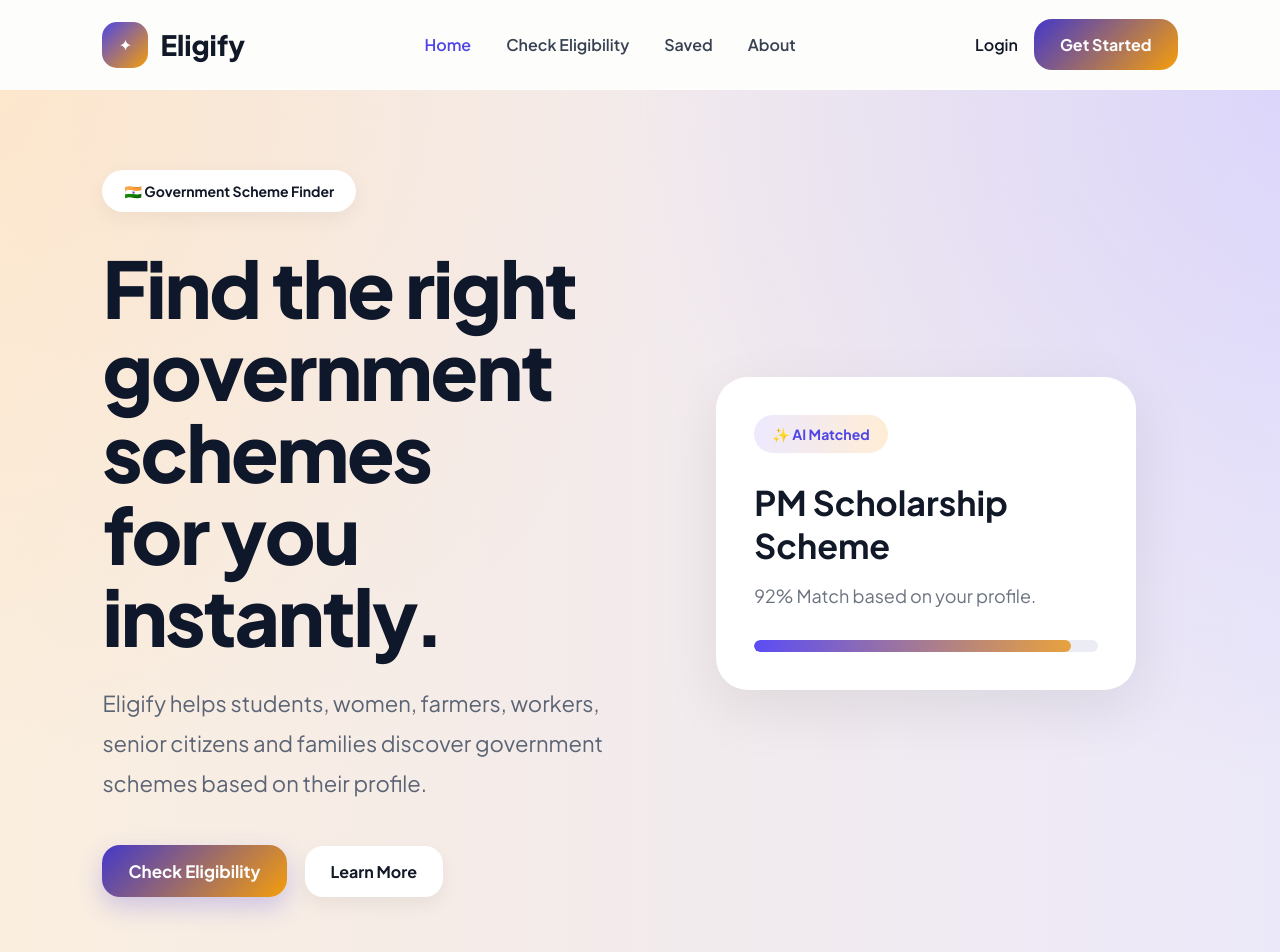
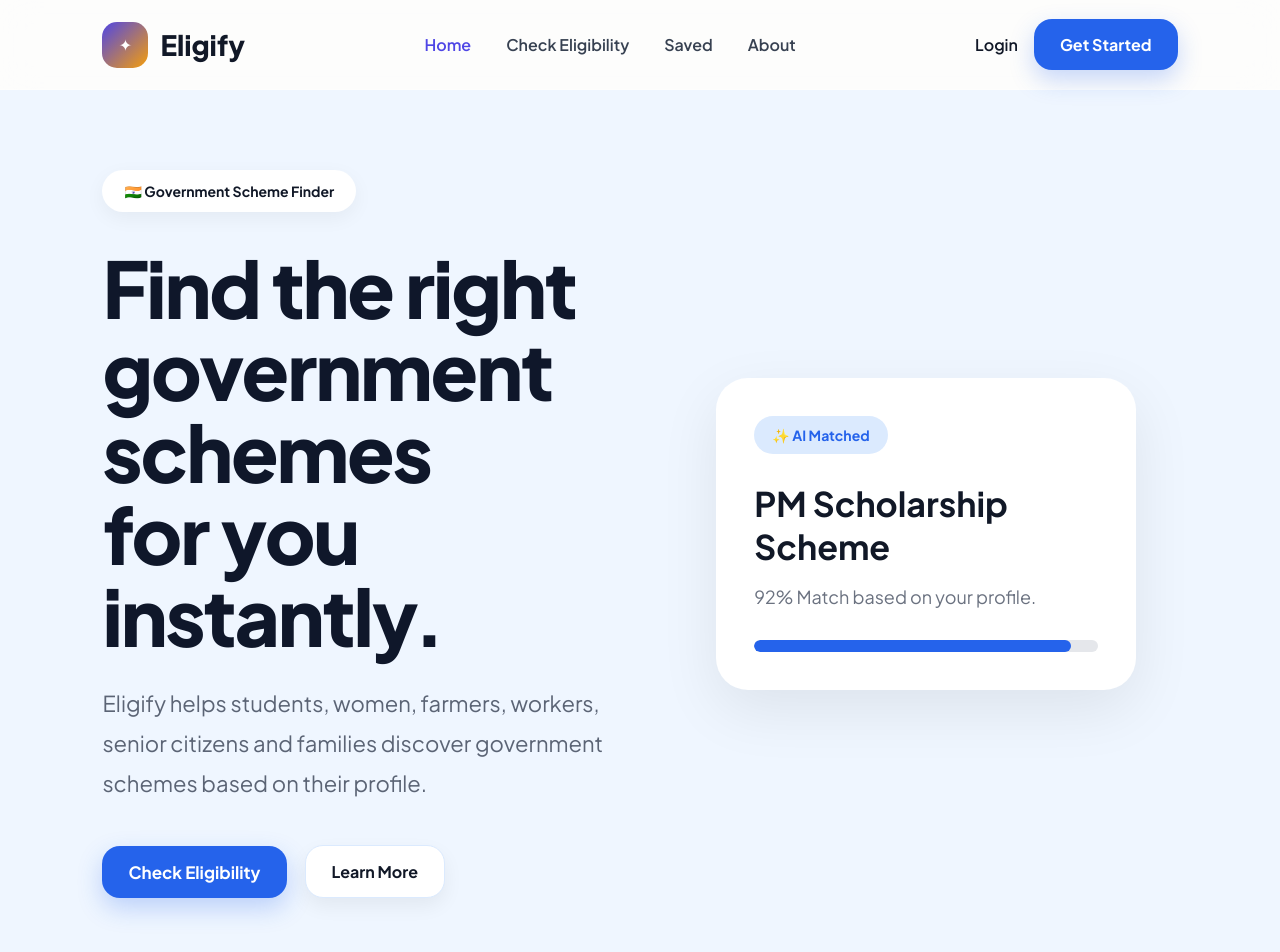
Before and after one commit to musharrifkhan/Eligify, a React (Vite) app: page / in a window 1280 px wide. Shown: the top 952 px of the page. Built offline with nearby package versions, Linux system fonts and the light colour scheme.

Commit message:
Update Home.css

```diff
--- a/src/pages/Home.css
+++ b/src/pages/Home.css
@@ -1,300 +1,480 @@
 .home-page {
+
   width: 100%;
+
   overflow-x: hidden;
-  background: #f8f8fc;
+
+  background: #f5f9ff;
+
   color: #111827;
 }
+
+
 .hero-section {
+
   min-height: 92vh;
+
   display: flex;
+
   align-items: center;
+
   justify-content: space-between;
+
   gap: 80px;
+
   padding: 80px 8%;
-  background: linear-gradient(
-    90deg,
-    rgba(255, 228, 196, 0.45),
-    rgba(221, 214, 254, 0.45)
-  );
+
+  background: #eff6ff;
 }
 
 .hero-content {
+
   flex: 1;
+
   max-width: 700px;
 }
 
-/* BADGE */
 
 .hero-badge {
+
   display: inline-flex;
+
   align-items: center;
+
   gap: 8px;
+
   background: white;
+
   padding: 12px 22px;
+
   border-radius: 999px;
+
   font-size: 14px;
+
   font-weight: 600;
-  box-shadow: 0 8px 25px rgba(0, 0, 0, 0.06);
+
+  box-shadow:
+    0 8px 25px
+    rgba(0, 0, 0, 0.06);
+
   margin-bottom: 35px;
 }
 
+
 .hero-title {
+
   font-size: 78px;
+
   line-height: 1.05;
+
   font-weight: 800;
+
   margin-bottom: 28px;
+
   color: #0f172a;
+
   letter-spacing: -2px;
 }
 
 .gradient-text {
-  background: linear-gradient(90deg, #5b4df5, #d89a2b);
 
-  -webkit-background-clip: text;
-  -webkit-text-fill-color: transparent;
+  color: #2563eb;
+}
 
-  background-clip: text;
-  color: transparent;
-}
+
 .hero-subtitle {
+
   font-size: 22px;
+
   line-height: 1.8;
+
   color: #5b6475;
+
   margin-bottom: 42px;
+
   max-width: 640px;
 }
 
+
 .hero-buttons {
+
   display: flex;
+
   align-items: center;
+
   gap: 18px;
+
   flex-wrap: wrap;
 }
 
 .primary-btn {
+
   border: none;
+
   outline: none;
+
   cursor: pointer;
 
   padding: 18px 34px;
-  background-color: #0f172a;
+
+  background: #2563eb;
+
   border-radius: 18px;
+
   color: white;
+
   font-size: 17px;
+
   font-weight: 700;
 
   transition: 0.3s;
+
   text-decoration: none;
 
-  box-shadow: 0 10px 25px rgba(79, 70, 229, 0.25);
+  box-shadow:
+    0 10px 25px
+    rgba(37, 99, 235, 0.25);
 }
 
+.primary-btn:hover {
 
-.primary-btn:hover {
+  background: #1d4ed8;
+
   transform: translateY(-3px);
 }
 
 .secondary-btn {
+
   padding: 18px 34px;
+
   border-radius: 18px;
+
   background: white;
+
   color: #111827;
+
   text-decoration: none;
+
   font-weight: 700;
 
-  box-shadow: 0 10px 25px rgba(0, 0, 0, 0.05);
+  border: 1px solid #dbeafe;
+
+  box-shadow:
+    0 10px 25px
+    rgba(0, 0, 0, 0.05);
 
   transition: 0.3s;
 }
 
 .secondary-btn:hover {
+
   transform: translateY(-3px);
+
+  border-color: #2563eb;
 }
+
+
 .hero-image {
+
   flex: 1;
+
   display: flex;
+
   justify-content: center;
+
   align-items: center;
 }
 
 .hero-card {
+
   width: 420px;
+
   background: white;
+
   border-radius: 32px;
+
   padding: 38px;
-  box-shadow: 0 20px 60px rgba(0, 0, 0, 0.08);
+
+  box-shadow:
+    0 20px 60px
+    rgba(0, 0, 0, 0.08);
+
   position: relative;
 }
 
 .hero-card-top {
+
   display: inline-flex;
+
   align-items: center;
-  background: linear-gradient(90deg, #ede9fe, #ffedd5);
 
-  color: #4f46e5;
+  background: #dbeafe;
+
+  color: #2563eb;
 
   padding: 10px 18px;
 
   border-radius: 999px;
 
   font-weight: 700;
+
   font-size: 14px;
 
   margin-bottom: 28px;
 }
 
 .hero-card h3 {
+
   font-size: 34px;
+
   margin-bottom: 14px;
+
   color: #111827;
 }
 
 .hero-card p {
+
   color: #6b7280;
+
   font-size: 18px;
+
   line-height: 1.7;
+
   margin-bottom: 28px;
 }
 
+
+
 .hero-progress {
+
   width: 100%;
+
   height: 12px;
-  background: #ececf5;
+
+  background: #e5e7eb;
+
   border-radius: 999px;
+
   overflow: hidden;
 }
 
 .hero-progress-fill {
+
   width: 92%;
+
   height: 100%;
-  background: linear-gradient(90deg, #5b4df5, #e8a23d);
+
+  background: #2563eb;
+
   border-radius: 999px;
 }
 
+
+
 .features-section {
+
   padding: 120px 8%;
+
   text-align: center;
-}
-section.features-section{
-  display:flex;
+
+  display: flex;
+
   flex-direction: column;
 }
+
 .features-section h2 {
+
   font-size: 52px;
+
   margin-bottom: 70px;
+
   color: #111827;
 }
 
 .features-grid {
+
   display: grid;
-  grid-template-columns: repeat(auto-fit, minmax(280px, 1fr));
+
+  grid-template-columns:
+    repeat(
+      auto-fit,
+      minmax(280px, 1fr)
+    );
+
   gap: 35px;
 }
 
 .feature-card {
+
   background: white;
+
   padding: 42px 34px;
+
   border-radius: 28px;
-  box-shadow: 0 15px 40px rgba(0, 0, 0, 0.05);
+
+  box-shadow:
+    0 15px 40px
+    rgba(0, 0, 0, 0.05);
+
   transition: 0.3s;
 }
 
 .feature-card:hover {
+
   transform: translateY(-8px);
 }
 
 .feature-icon {
+
   font-size: 40px;
+
   margin-bottom: 22px;
 }
 
 .feature-card h3 {
+
   font-size: 28px;
+
   margin-bottom: 18px;
+
   color: #111827;
 }
 
-/* TEXT */
+.feature-card p {
 
-.feature-card p {
   color: #6b7280;
+
   line-height: 1.7;
+
   font-size: 17px;
 }
 
+
 .cta-section {
+
   padding: 120px 8%;
+
   text-align: center;
 }
 
 .cta-section h2 {
+
   font-size: 58px;
+
   margin-bottom: 18px;
+
   color: #111827;
 }
 
 .cta-section p {
+
   font-size: 22px;
+
   color: #6b7280;
+
   margin-bottom: 36px;
 }
 
+
+
 @media (max-width: 1100px) {
+
   .hero-section {
+
     flex-direction: column;
+
     text-align: center;
+
     padding-top: 60px;
   }
 
   .hero-content {
+
     max-width: 100%;
   }
 
   .hero-buttons {
+
     justify-content: center;
   }
 
   .hero-title {
+
     font-size: 62px;
   }
 }
 
 @media (max-width: 768px) {
+
   .hero-title {
+
     font-size: 48px;
   }
 
   .hero-subtitle {
+
     font-size: 18px;
   }
 
   .hero-card {
+
     width: 100%;
   }
 
   .features-section h2,
   .cta-section h2 {
+
     font-size: 40px;
   }
 }
 
 @media (max-width: 500px) {
+
   .hero-section {
+
     padding: 50px 6%;
   }
 
   .hero-title {
+
     font-size: 38px;
   }
 
   .primary-btn,
   .secondary-btn {
+
     width: 100%;
+
     text-align: center;
   }
 
   .hero-buttons {
+
     width: 100%;
+
     flex-direction: column;
   }
 }
+
+
+.primary-btn,
+.start-btn {
+
+  background: #2563eb !important;
+
+  color: white !important;
+
+  border: none;
+
+  box-shadow:
+    0 10px 25px
+    rgba(37, 99, 235, 0.25);
+}
+
+.primary-btn:hover,
+.start-btn:hover {
+
+  background: #1d4ed8 !important;
+
+  transform: translateY(-2px);
+}
```
